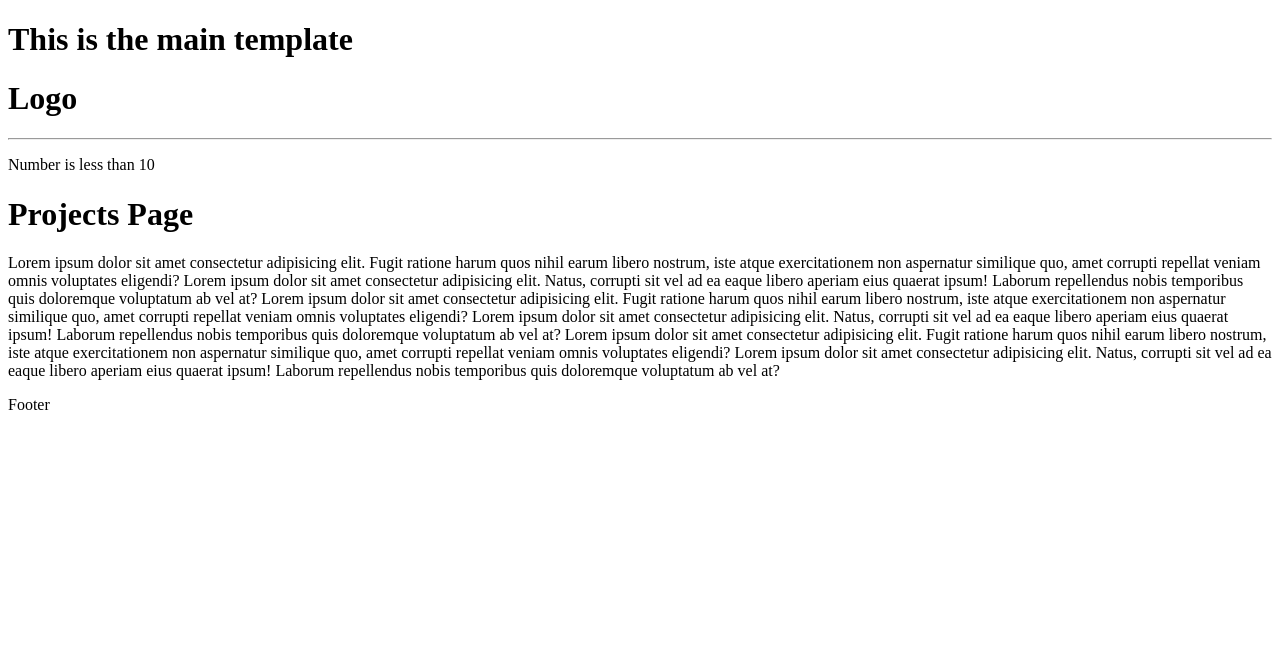
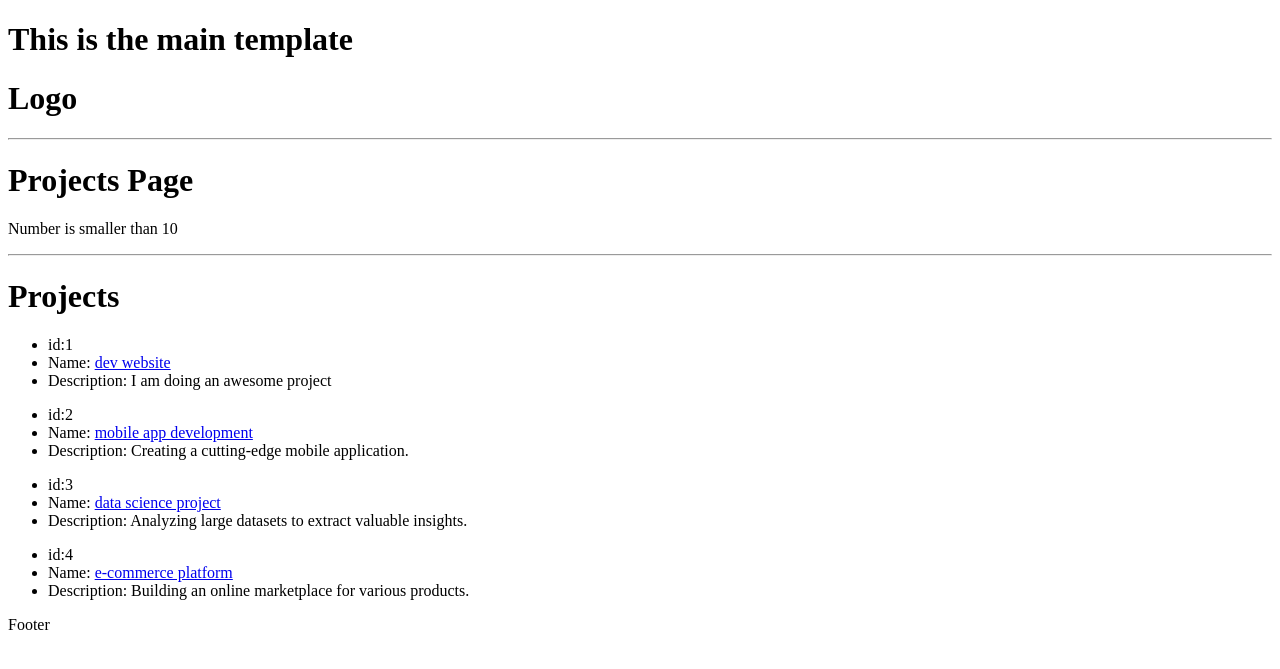
Before and after one commit to FarishtaJayas/django_devsearch, a Django app: page / in a window 1280 px wide. Shown: the top 669 px of the page. Run offline with Django 4.2, Linux system fonts and the light colour scheme.

Commit message:
Added links using name on django template

```diff
--- a/devsearch/projects/templates/projects/projects.html
+++ b/devsearch/projects/templates/projects/projects.html
@@ -1,27 +1,22 @@
-{% extends "main.html" %} {% block content %} {% if number > 10 %}
+{% extends "main.html" %} {% block content %}
+<h1>Projects Page</h1>
+
+{% if context.number > 10 %}
 <p>Number is greater than 10</p>
+{% elif context.number == 10 %}
+<p>The Number is equal to 10</p>
 {% else %}
-<p>Number is less than 10</p>
+<p>Number is smaller than 10</p>
 {% endif %}
-<h1>Projects Page</h1>
-<p>
-  Lorem ipsum dolor sit amet consectetur adipisicing elit. Fugit ratione harum
-  quos nihil earum libero nostrum, iste atque exercitationem non aspernatur
-  similique quo, amet corrupti repellat veniam omnis voluptates eligendi? Lorem
-  ipsum dolor sit amet consectetur adipisicing elit. Natus, corrupti sit vel ad
-  ea eaque libero aperiam eius quaerat ipsum! Laborum repellendus nobis
-  temporibus quis doloremque voluptatum ab vel at? Lorem ipsum dolor sit amet
-  consectetur adipisicing elit. Fugit ratione harum quos nihil earum libero
-  nostrum, iste atque exercitationem non aspernatur similique quo, amet corrupti
-  repellat veniam omnis voluptates eligendi? Lorem ipsum dolor sit amet
-  consectetur adipisicing elit. Natus, corrupti sit vel ad ea eaque libero
-  aperiam eius quaerat ipsum! Laborum repellendus nobis temporibus quis
-  doloremque voluptatum ab vel at? Lorem ipsum dolor sit amet consectetur
-  adipisicing elit. Fugit ratione harum quos nihil earum libero nostrum, iste
-  atque exercitationem non aspernatur similique quo, amet corrupti repellat
-  veniam omnis voluptates eligendi? Lorem ipsum dolor sit amet consectetur
-  adipisicing elit. Natus, corrupti sit vel ad ea eaque libero aperiam eius
-  quaerat ipsum! Laborum repellendus nobis temporibus quis doloremque voluptatum
-  ab vel at?
-</p>
-{% endblock content %}
+
+<hr />
+<h1>Projects</h1>
+{% for project in context.projectList %}
+<ul>
+  <li>id:{{ project.id }}</li>
+  <li>
+    Name: <a href="{% url 'project' project.id %}">{{ project.title }}</a>
+  </li>
+  <li>Description: {{ project.description }}</li>
+</ul>
+{% endfor %} {% endblock content %}
--- a/devsearch/projects/templates/projects/single-project.html
+++ b/devsearch/projects/templates/projects/single-project.html
@@ -1,3 +1,7 @@
 {% extends "main.html" %} {% block content %}
 <h1>Single Project Page</h1>
-{{ code }} {% endblock content %}
+<!-- <h2>{{ code }}</h2> -->
+<h3>{{project.id}}</h3>
+<h2>{{project.title}}</h2>
+<p>{{project.description}}</p>
+{% endblock content %}
--- a/devsearch/projects/views.py
+++ b/devsearch/projects/views.py
@@ -2,17 +2,47 @@ from django.shortcuts import render
 from django.http import HttpResponse
 # Create your views here.
 
+projectsList = [
+    {
+        'id': '1',
+        'title': 'dev website',
+        'description': 'I am doing an awesome project',
+    },
+    {
+        'id': '2',
+        'title': 'mobile app development',
+        'description': 'Creating a cutting-edge mobile application.',
+    },
+    {
+        'id': '3',
+        'title': 'data science project',
+        'description': 'Analyzing large datasets to extract valuable insights.',
+    },
+    {
+        'id': '4',
+        'title': 'e-commerce platform',
+        'description': 'Building an online marketplace for various products.',
+    },
+    # Add more entries as needed
+]
+
 
 def projects(request):
-    number = 11
+    number = 8
     page = 'Page 1'
-    context = {'page': page, 'number': number}
+    context = {'page': page, 'number': number, 'projectList': projectsList}
     return render(request, 'projects/projects.html', {
         'context': context
     })
 
 
 def project(request, pk):
+    projectObj = None
+
+    for project in projectsList:
+        if (project['id'] == pk):
+            projectObj = project
     return render(request, 'projects/single-project.html', {
-        'code': pk
+        'code': pk,
+        'project': projectObj
     })
```
